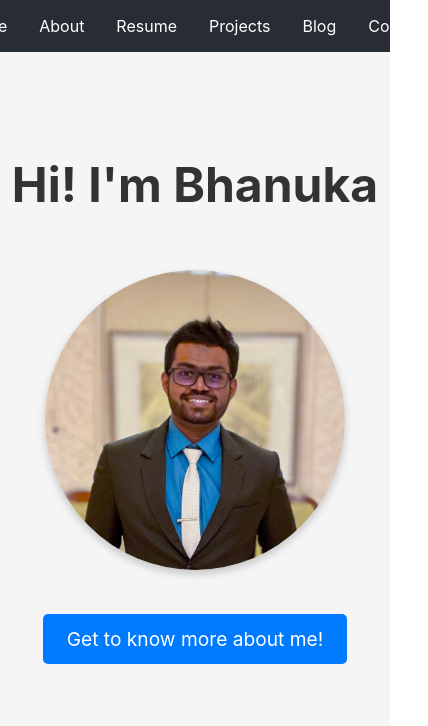
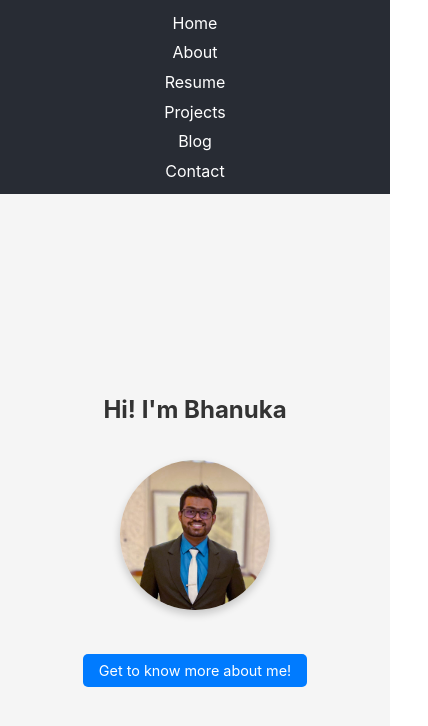
Before and after one commit to bhanukad610/portfolio, a React (Create React App) app: page / in a window 390 px wide. Shown: the top 726 px of the page, 428 px wide, since content can reach past the window. Built offline with nearby package versions, Linux system fonts and the light colour scheme.

Commit message:
fixed for mobile

```diff
--- a/src/components/styles/Header.css
+++ b/src/components/styles/Header.css
@@ -10,6 +10,7 @@ header {
   margin: 0;
   display: flex;
   justify-content: center;
+  flex-wrap:initial; /* Allows items to wrap to the next line if needed */
 }
 
 nav ul li {
@@ -20,3 +21,34 @@ header {
   color: white;
   text-decoration: none;
 }
+
+/* Mobile Responsiveness */
+@media (max-width: 768px) {
+  header {
+    text-align: center;
+    padding: 0.5rem;
+  }
+
+  nav ul {
+    flex-direction: column; /* Stack the navigation items vertically */
+    align-items: center;
+  }
+
+  nav ul li {
+    margin: 0.5rem 0;
+  }
+}
+
+@media (max-width: 480px) {
+  header {
+    padding: 0.5rem 0.2rem;
+  }
+
+  nav ul li {
+    margin: 0.3rem 0;
+  }
+
+  nav ul li a {
+    font-size: 1rem;
+  }
+}
--- a/src/pages/styles/About.css
+++ b/src/pages/styles/About.css
@@ -1,10 +1,11 @@
 .about {
   display: flex;
   justify-content: center;
-    align-items: center;
-    height: 80vh;
+  align-items: flex-start; /* Align items to the top to allow scrolling if content overflows */
+  height: auto; /* Set height to auto for better responsiveness */
+  min-height: 80vh; /* Set a minimum height */
   background-color: #f5f5f5;
-    padding: 2rem;
+  padding: 6rem 2rem 2rem; /* Add padding on top to prevent content from being covered by the header */
   overflow-y: auto;
 }
 
@@ -42,3 +43,42 @@
 .cta-button:hover {
   background-color: #0056b3;
 }
+
+/* Mobile Responsiveness */
+@media (max-width: 768px) {
+  .about {
+    padding: 5rem 1.5rem 2rem; /* Reduce padding on smaller screens */
+  }
+
+  .about-content h1 {
+    font-size: 2rem; /* Reduce heading size on smaller screens */
+  }
+
+  .about-content p {
+    font-size: 0.95rem; /* Reduce paragraph font size */
+  }
+
+  .cta-button {
+    font-size: 1rem; /* Reduce button font size */
+    padding: 0.6rem 1.2rem; /* Adjust padding to fit better on small screens */
+  }
+}
+
+@media (max-width: 480px) {
+  .about {
+    padding: 4rem 1rem 2rem; /* Further reduce padding for very small screens */
+  }
+
+  .about-content h1 {
+    font-size: 1.8rem; /* Further reduce heading size */
+  }
+
+  .about-content p {
+    font-size: 0.9rem; /* Further reduce paragraph font size */
+  }
+
+  .cta-button {
+    font-size: 0.9rem; /* Further reduce button font size */
+    padding: 0.5rem 1rem; /* Further adjust padding */
+  }
+}
--- a/src/pages/styles/Home.css
+++ b/src/pages/styles/Home.css
@@ -5,6 +5,7 @@
   height: 80vh;
   background-color: #f5f5f5;
   text-align: center;
+  flex-direction: column;
 }
 
 .home-content h1 {
@@ -22,11 +23,11 @@
 
 .home-image {
   width: 100%;
-    max-width: 300px; /* Adjust the max width to fit your layout */
-    height:fit-content;
-    margin: 1rem 0; /* Adds space above and below the image */
-    border-radius: 50%; /* Optional: Add rounded corners */
-    box-shadow: 0 4px 8px rgba(0, 0, 0, 0.2); /* Optional: Adds a slight shadow */
+  max-width: 300px;
+  height: fit-content;
+  margin: 1rem 0;
+  border-radius: 50%;
+  box-shadow: 0 4px 8px rgba(0, 0, 0, 0.2);
 }
 
 .cta-button {
@@ -43,3 +44,43 @@
 .cta-button:hover {
   background-color: #0056b3;
 }
+
+/* Mobile Responsiveness */
+@media (max-width: 768px) {
+  .home-content h1 {
+    font-size: 2rem;
+  }
+
+  .home-content p {
+    font-size: 1rem; /* Decrease the font size to improve readability */
+    padding: 0 1rem; /* Add padding to give space on the sides */
+  }
+
+  .home-image {
+    max-width: 200px; /* Reduce the max-width for smaller screens */
+  }
+
+  .cta-button {
+    padding: 0.6rem 1rem; /* Reduce padding to fit better on small screens */
+    font-size: 1rem; /* Decrease the button font size */
+  }
+}
+
+@media (max-width: 480px) {
+  .home-content h1 {
+    font-size: 1.5rem; /* Further decrease font size on very small screens */
+  }
+
+  .home-content p {
+    font-size: 0.9rem; /* Further decrease text size */
+  }
+
+  .home-image {
+    max-width: 150px; /* Further reduce the size of the image */
+  }
+
+  .cta-button {
+    padding: 0.5rem 0.8rem; /* Further reduce padding */
+    font-size: 0.9rem; /* Further reduce font size */
+  }
+}
```
Lines whose indentation alone changed are shown as unchanged.
